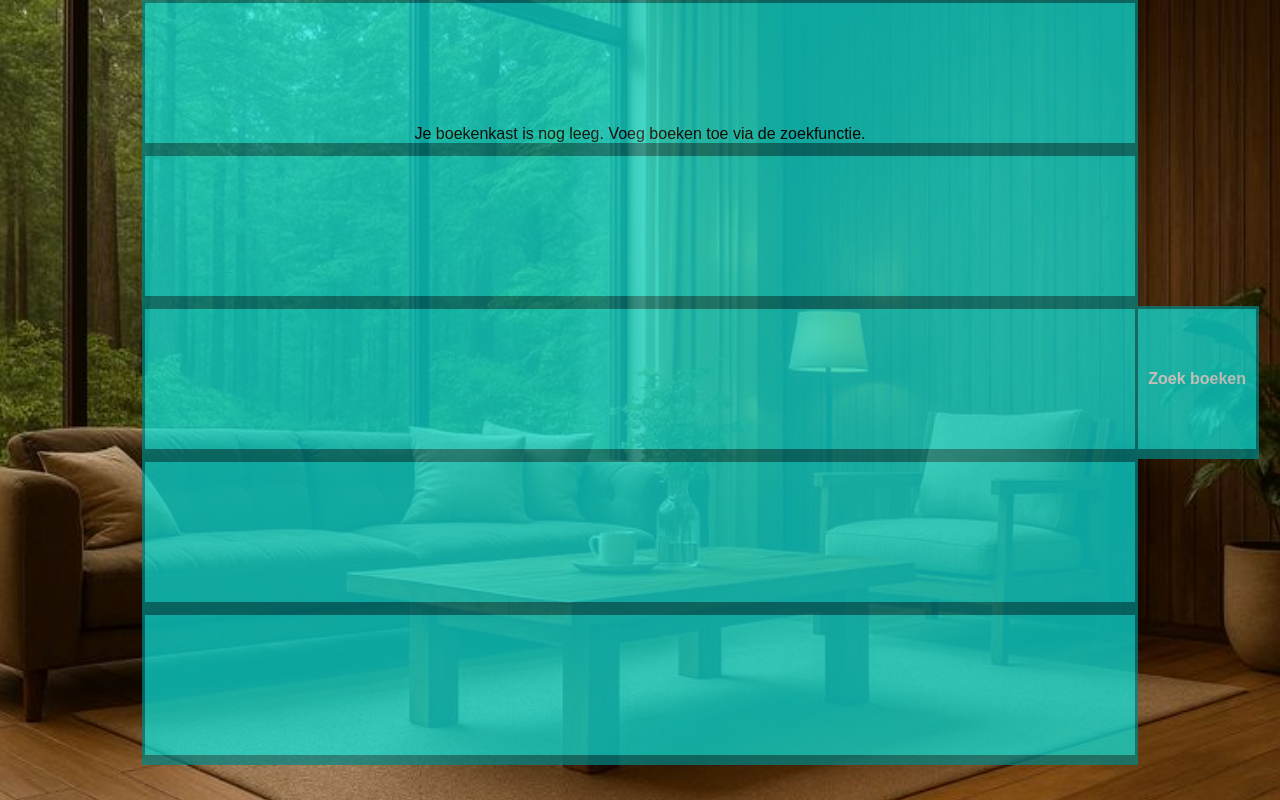
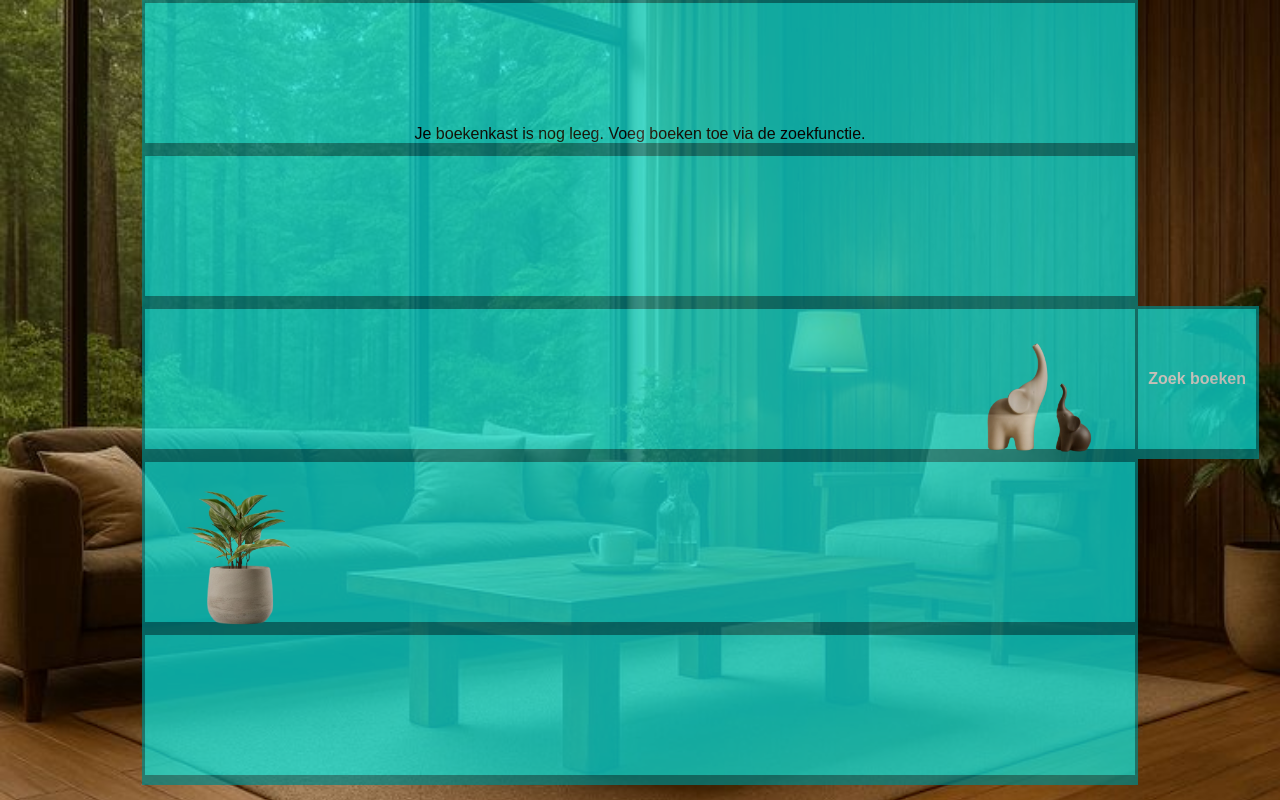
Before and after one commit to Bakkerbout/TLE1, a PHP site: page / in a window 1280 px wide. Run offline with PHP 8.4, Linux system fonts and the light colour scheme.

Commit message:
ADD decorations

```diff
--- a/index.php
+++ b/index.php
@@ -23,6 +23,7 @@
 
     <div style="position: relative; max-width: 1238px; margin: 0 auto;">
         <div class="bookshelf" style="width: 100%;">
+            <img src="images/statue.png" style="margin-left: 800px; margin-bottom: -45px; height: 180px;" alt="plant">
             <div class="shelf-row" id="shelf-3">
             </div>
         </div>
@@ -33,6 +34,7 @@
     </div>
 
     <div class="bookshelf">
+        <img src="images/plant.png" style="margin-left: -800px; margin-bottom: -20px; height: 180px;" alt="plant">
         <div class="shelf-row" id="shelf-4">
         </div>
     </div>
```
Also changed, not shown: images/plant.png (added), images/statue.png (added).
